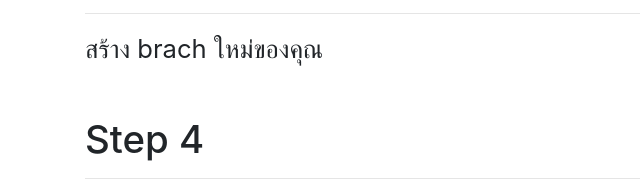
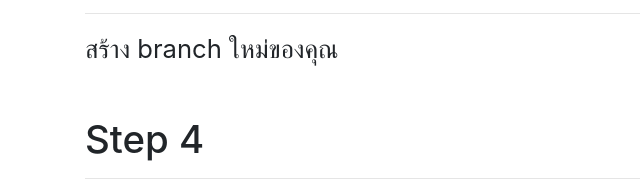
Before and after one commit to BevilKunG/frontober, a website: page html/rules.html in a window 1280 px wide. Shown: the part 524-716 px from the top of the page, 0-640 px from the left. Drawn offline with nearby package versions, Linux system fonts and the light colour scheme.

Commit message:
[Edited] fix typo branch

```diff
--- a/html/rules.html
+++ b/html/rules.html
@@ -22,7 +22,7 @@
 
         <div class="mt-5">
           <h2 class="rules-step">Step 3</h2><hr>
-          <div class="rules-text">สร้าง brach ใหม่ของคุณ</div>
+          <div class="rules-text">สร้าง branch ใหม่ของคุณ</div>
         </div>
 
         <div class="mt-5">
```
